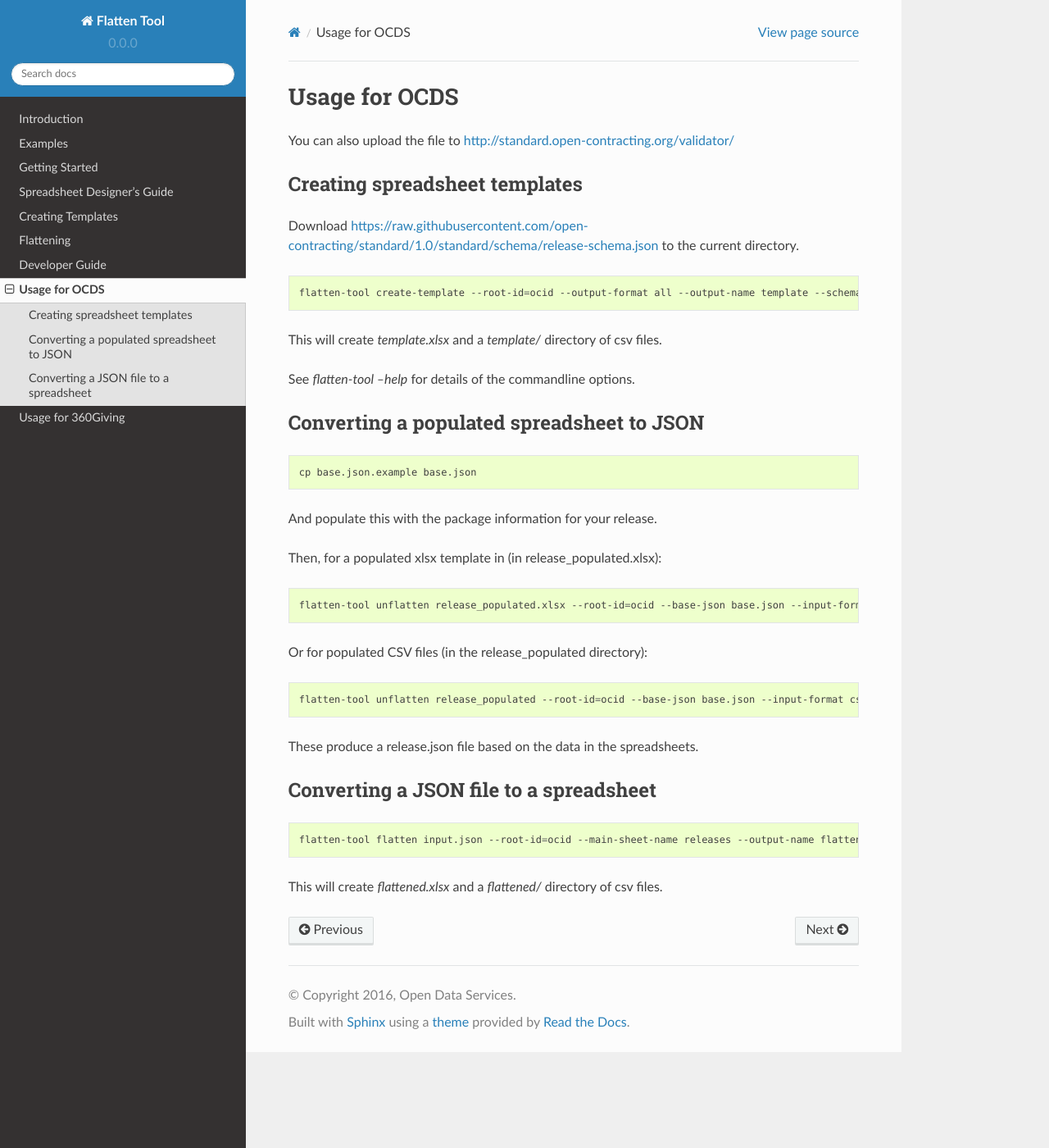
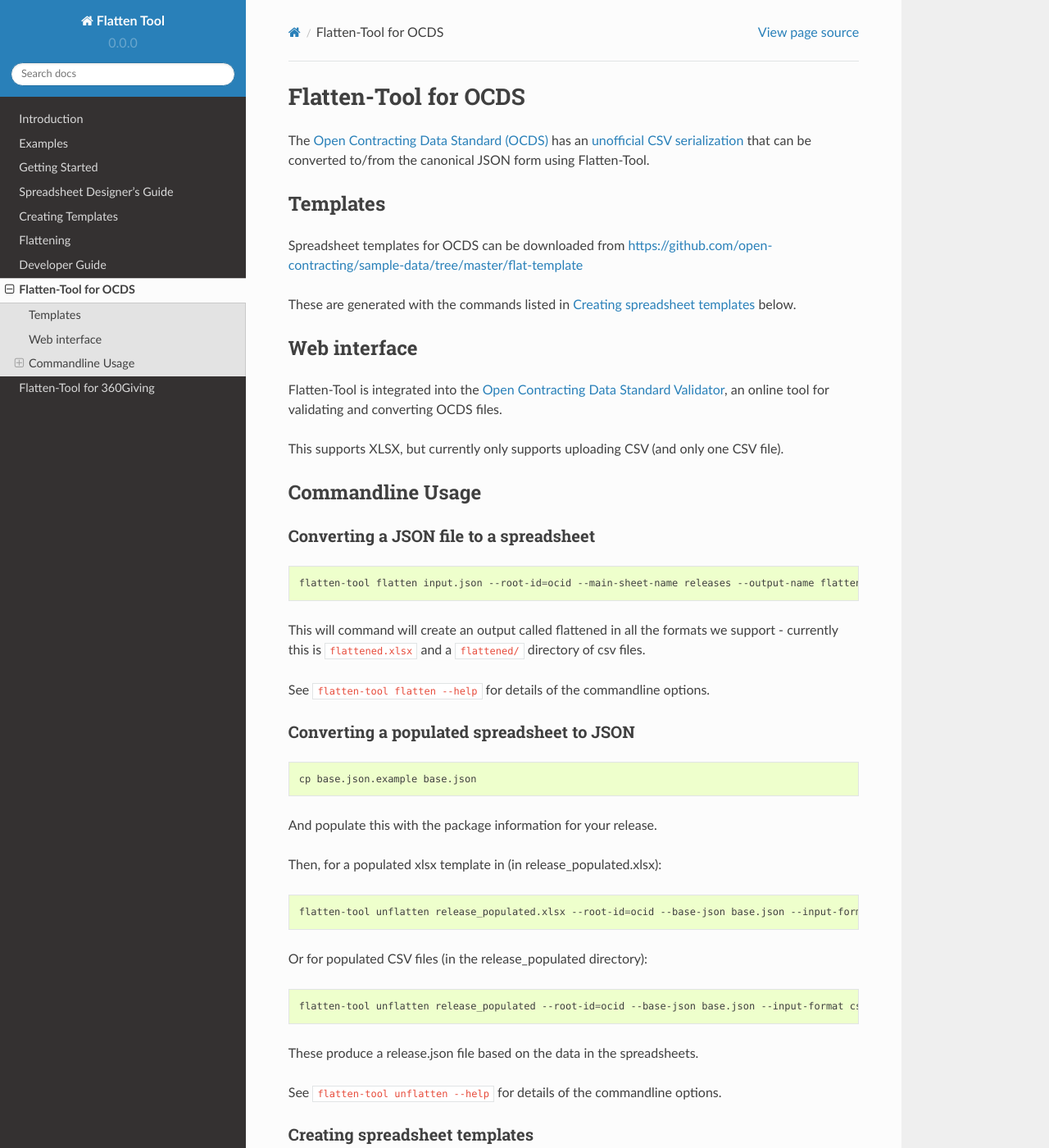
Before and after one commit to OpenDataServices/flatten-tool, a Sphinx documentation site: the page built from docs/usage-ocds.rst, in a window 1280 px wide and 1400 px high. Shown: the whole window at 82% size. Built offline with Sphinx 7.4.7 and the Read the Docs theme 2.0.0, drawn with Linux system fonts in a browser that asks for light colours; some of the changed text lies outside the part shown.

Commit message:
Improve OCDS page

```diff
--- a/docs/usage-360.rst
+++ b/docs/usage-360.rst
@@ -1,5 +1,5 @@
-Usage for 360Giving
-===================
+Flatten-Tool for 360Giving
+==========================
 
 You can also upload the file to http://cove.opendataservices.coop/360
 
--- a/docs/usage-ocds.rst
+++ b/docs/usage-ocds.rst
@@ -1,20 +1,35 @@
-Usage for OCDS
-==============
+Flatten-Tool for OCDS
++++++++++++++++++++++
 
-You can also upload the file to http://standard.open-contracting.org/validator/
+The `Open Contracting Data Standard (OCDS) <http://standard.open-contracting.org/>`__ has an `unofficial CSV serialization <http://standard.open-contracting.org/latest/en/implementation/serialization/#csv>`__ that can be converted to/from the canonical JSON form using Flatten-Tool.
 
-Creating spreadsheet templates
-------------------------------
+Templates
+=========
 
-Download https://raw.githubusercontent.com/open-contracting/standard/1.0/standard/schema/release-schema.json to the current directory.
+Spreadsheet templates for OCDS can be downloaded from https://github.com/open-contracting/sample-data/tree/master/flat-template
+
+These are generated with the commands listed in :ref:`ocds-cli-templates` below.
+
+Web interface
+=============
+
+Flatten-Tool is integrated into the `Open Contracting Data Standard Validator <http://standard.open-contracting.org/validator/>`__, an online tool for validating and converting OCDS files.
+
+This supports XLSX, but currently only supports uploading CSV (and only one CSV file).
+
+Commandline Usage
+=================
+
+Converting a JSON file to a spreadsheet
+---------------------------------------
 
 .. code-block:: bash
 
-    flatten-tool create-template --root-id=ocid --output-format all --output-name template --schema release-schema.json --main-sheet-name releases
+    flatten-tool flatten input.json --root-id=ocid --main-sheet-name releases --output-name flattened --root-list-path='releases'
 
-This will create `template.xlsx` and a `template/` directory of csv files.
+This will command will create an output called flattened in all the formats we support - currently this is ``flattened.xlsx`` and a ``flattened/`` directory of csv files.
 
-See `flatten-tool --help` for details of the commandline options.
+See ``flatten-tool flatten --help`` for details of the commandline options.
 
 
 Converting a populated spreadsheet to JSON
@@ -40,12 +55,19 @@
 
 These produce a release.json file based on the data in the spreadsheets.
 
+See ``flatten-tool unflatten --help`` for details of the commandline options.
 
-Converting a JSON file to a spreadsheet
----------------------------------------
+.. _ocds-cli-templates:
+
+Creating spreadsheet templates
+------------------------------
+
+Download https://raw.githubusercontent.com/open-contracting/standard/1.0/standard/schema/release-schema.json to the current directory.
 
 .. code-block:: bash
 
-    flatten-tool flatten input.json --root-id=ocid --main-sheet-name releases --output-name flattened --root-list-path='releases'
+    flatten-tool create-template --root-id=ocid --output-format all --output-name template --schema release-schema.json --main-sheet-name releases
 
-This will create `flattened.xlsx` and a `flattened/` directory of csv files.
+This will create `template.xlsx` and a `template/` directory of csv files.
+
+See ``flatten-tool create-template --help`` for details of the commandline options.
```
